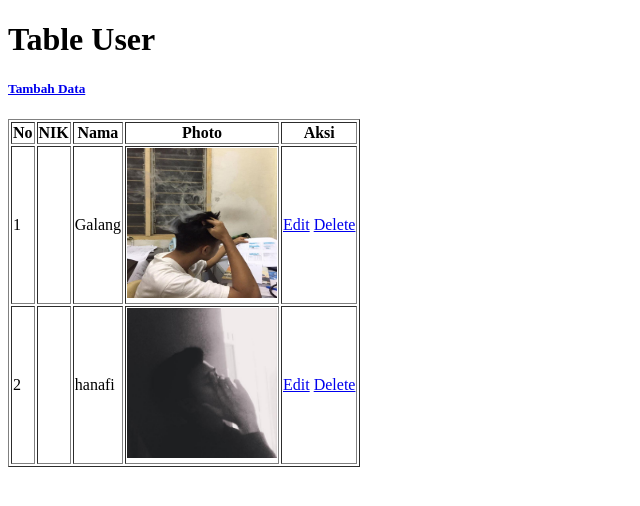
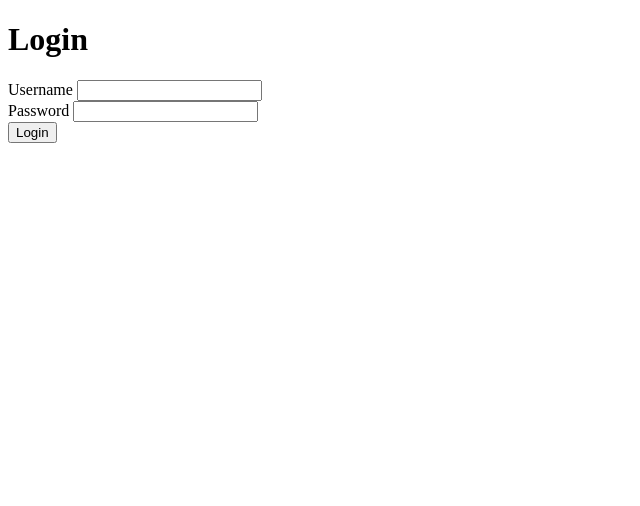
Before and after one commit to galanghanaf/mvc-php-native-framework, a PHP site: page /simple-mvc-php-native-framework/ in a window 1280 px wide. Shown: the top 506 px of the page, without its empty margins (0-640 px from the left). Run offline with PHP 8.4, Linux system fonts and the light colour scheme; data comes from the database, SQL or seed files in the repository; both versions use the stored data as it was after the commit; data that the repository does not hold is empty; some libraries are stand-ins or nearby versions.

Commit message:
update files

```diff
--- a/app/config/config.php
+++ b/app/config/config.php
@@ -1,5 +1,5 @@
 <?php
-define("BASE_URL", "http://localhost/php-mvc/");
+define("BASE_URL", "http://localhost/simple-mvc-php-native-framework/");
 define("DB_HOST", "localhost");
 define("DB_USER", "root");
 define("DB_PASS", "root");
--- /dev/null
+++ b/app/controllers/Auth.php
@@ -0,0 +1,69 @@
+<?php
+class Auth extends Controller
+{
+    public function __construct()
+    {
+        session_start();
+        if (isset($_SESSION["login"])) {
+            header("Location: " . BASE_URL . "home");
+        }
+    }
+
+    public function index()
+    {
+
+        if (isset($_POST["submit"])) {
+            global $conn;
+            $username = $_POST["username"];
+            $password = $_POST["password"];
+
+            // cek apakah username yang diinput ada atau tidak
+            $result = mysqli_query($conn, "SELECT * FROM users WHERE username = '$username'");
+
+            // cek username menggunakan mysqli_num_rows secara satu persatu
+            // apabila ada, maka akan bernilai 1
+            if (mysqli_num_rows($result) === 1) {
+
+                // mengecek password dari yang inputkan di $password,
+                // disamakan dengan password di database menggunakan $row
+                $user = mysqli_fetch_assoc($result);
+                if ($password == $user["password"]) {
+                    // set session
+                    $_SESSION["login"] = [
+                        'username' => $user["username"],
+                        'nama' => $user["nama"],
+                    ];
+
+                    // apabila sama/berhasil dialihkan ke index.php
+                    Message::set_message('Anda Berhasil Login!');
+                    header("Location: " . BASE_URL . "home");
+                    // kemudian dihentikan dengan exit, agar tidak mengeksekusi script setelah header
+                    exit();
+                }
+                Message::set_message('Password Anda Salah!');
+                header("Location: " . BASE_URL . "auth");
+            } else {
+                Message::set_message('Username Anda Salah!');
+                header("Location: " . BASE_URL . "auth");
+            }
+        } else {
+            $data['title'] = "Login";
+            $this->view('templates/header', $data);
+            $this->view('auth/index', $data);
+            $this->view('templates/footer');
+        }
+    }
+
+    public function _logout()
+    {
+        unset($_SESSION['login']);
+        $_SESSION = [];
+        session_unset();
+        session_destroy();
+
+        Message::set_message('Anda Berhasil Logout!');
+
+        header("Location: " . BASE_URL . "auth/index");
+        exit;
+    }
+}
--- a/app/controllers/Home.php
+++ b/app/controllers/Home.php
@@ -2,30 +2,39 @@
 
 class Home extends Controller
 {
+    public function __construct()
+    {
+        session_start();
+        if (!isset($_SESSION["login"])) {
+            header("Location: " . BASE_URL . "auth");
+            exit;
+        }
+    }
 
     public function index()
     {
         $data['title'] = "Home";
         $data["users"] = $this->model("HomeModel")->query("SELECT * FROM users");
+        $this->view('templates/header', $data);
         $this->view('home/index', $data);
+        $this->view('templates/footer');
     }
 
     public function insert_user()
     {
         if (isset($_POST["submit"])) {
-
-            // cek apakah data berhasil ditambahkan atau tidak
             if ($this->model('HomeModel')->insert_user($_POST) > 0) {
-                Message::set_message('Berhasil Ditambahkan!');
+                Message::set_message('Data Berhasil Ditambahkan!');
                 header("Location: " . BASE_URL . 'home');
             } else {
-                Message::set_message('Gagal Ditambahkan!');
+                Message::set_message('Data Gagal Ditambahkan!');
                 header("Location: " . BASE_URL . 'home/insert_user');
             }
         } else {
-
             $data['title'] = "Tambah Data User";
+            $this->view('templates/header', $data);
             $this->view('home/insert_user', $data);
+            $this->view('templates/footer');
         }
     }
 
@@ -33,19 +42,18 @@ class Home extends Controller
     {
         $data['title'] = "Edit User";
         $data["users"] = $this->model("HomeModel")->query("SELECT * FROM users WHERE id = $id");
+        $this->view('templates/header', $data);
         $this->view('home/edit_user', $data);
+        $this->view('templates/footer');
     }
     public function edit_user_action()
     {
         if (isset($_POST["submit"])) {
-
-            // cek apakah data berhasil ditambahkan atau tidak
             if ($this->model('HomeModel')->edit_user($_POST) > 0) {
-                unlink('public/img/' . $_POST['photo_lama']);
-                Message::set_message('Berhasil Diubah!');
+                Message::set_message('Data Berhasil Diubah!');
                 header("Location: " . BASE_URL . 'home');
             } else {
-                Message::set_message('Gagal Diubah!');
+                Message::set_message('Data Gagal Diubah!');
                 header("Location: " . BASE_URL . 'home/edit_user/' . $_POST['id']);
             }
         }
@@ -55,7 +63,7 @@ class Home extends Controller
     {
         unlink('public/img/' . $photo);
         $this->model("HomeModel")->delete_data('users', 'id', $where);
-        Message::set_message('Berhasil Dihapus!');
+        Message::set_message('Data Berhasil Dihapus!');
         header("Location: " . BASE_URL . 'home');
     }
 }
--- a/app/core/App.php
+++ b/app/core/App.php
@@ -2,11 +2,9 @@
 
 class App
 {
-
-    protected $controller = 'Home';
+    protected $controller = 'Auth';
     protected $method = 'index';
     protected $params = [];
-
 
     public function __construct()
     {
--- a/app/core/Message.php
+++ b/app/core/Message.php
@@ -14,7 +14,7 @@ class Message
         if (isset($_SESSION['message'])) {
             echo "
                 <script>
-                    alert('Data ". $_SESSION['message']['pesan'] . "');
+                    alert('". $_SESSION['message']['pesan'] . "');
                 </script>
                 ";
             unset($_SESSION['message']);
--- a/app/models/HomeModel.php
+++ b/app/models/HomeModel.php
@@ -2,8 +2,6 @@
 
 class HomeModel
 {
-
-
     public function query($query)
     {
         global $conn;
@@ -26,18 +24,20 @@ class HomeModel
     {
         global $conn;
 
-        $nik     = htmlspecialchars($data["nik"]);
         $nama    = htmlspecialchars($data["nama"]);
+        $username    = htmlspecialchars($data["username"]);
+        $password    = htmlspecialchars($data["password"]);
 
-        $photo = $this->uploud($nik);
+        $photo = $this->uploud($username);
         if (!$photo) {
             return false;
         }
 
         $query = "INSERT INTO users VALUES
                     (NULL,
-                    '$nik',
                     '$nama',
+                    '$username',
+                    '$password',
                     '$photo')";
         mysqli_query($conn, $query);
 
@@ -47,29 +47,27 @@ class HomeModel
     {
         global $conn;
 
-
-        // ambil data dari tiap elemen dalam form
         $id     = $data["id"];
-        $nik     = htmlspecialchars($data["nik"]);
         $nama    = htmlspecialchars($data["nama"]);
+        $username    = htmlspecialchars($data["username"]);
+        $password    = htmlspecialchars($data["password"]);
         $photo_lama    = htmlspecialchars($data["photo_lama"]);
 
-        // cek apakah user menguploud gambar atau tidak
         if ($_FILES['photo']['error'] === 4) {
             $photo = $photo_lama;
         } else {
-            $photo = $this->uploud($nik);
+            unlink('public/img/' . $photo_lama);
+            $photo = $this->uploud($username);
         }
 
-        // query insert data
         $query = "UPDATE users SET
-                    nik = '$nik',
                     nama = '$nama',
+                    username = '$username',
+                    password = '$password',
                     photo = '$photo'
                     WHERE id = '$id'";
         mysqli_query($conn, $query);
 
-        //cek
         return mysqli_affected_rows($conn);
     }
 
--- /dev/null
+++ b/app/views/auth/index.php
@@ -0,0 +1,13 @@
+<body>
+    <?= Message::show_message(); ?>
+    <h1><?= $data['title']; ?></h1>
+    <form action="<?= BASE_URL . 'auth'; ?>" method="POST" enctype="multipart/form-data">
+        <label for="username">Username</label>
+        <input type="text" name="username" id="username">
+        <br>
+        <label for="password">Password</label>
+        <input type="password" name="password" id="password">
+        <br>
+        <button type="submit" name="submit">Login</button>
+    </form>
+</body>
--- a/app/views/home/index.php
+++ b/app/views/home/index.php
@@ -1,21 +1,17 @@
-<!DOCTYPE html>
-<html lang="en">
-<head>
-    <meta charset="UTF-8">
-    <meta http-equiv="X-UA-Compatible" content="IE=edge">
-    <meta name="viewport" content="width=device-width, initial-scale=1.0">
-    <title>Document</title>
-</head>
 <body>
     <?= Message::show_message() ?>
+    <p>Selamat Datang, <?= $_SESSION['login']['nama'] ?></p>
+    <a href="<?= BASE_URL . 'auth/_logout'; ?>">Logout</a>
+    <br>
+    <br>
     <h1>Table User</h1>
     <h5><a href="<?= BASE_URL . 'home/insert_user'; ?>">Tambah Data</a></h5>
     <table border="1">
         <thead>
             <tr>
                 <th>No</th>
-                <th>NIK</th>
                 <th>Nama</th>
+                <th>Username</th>
                 <th>Photo</th>
                 <th>Aksi</th>
             </tr>
@@ -25,8 +21,8 @@
             <?php foreach($data['users'] as $user) : ?>
             <tr>
                 <td><?= $no++; ?></td>
-                <td><?= $user['nik']; ?></td>
                 <td><?= $user['nama']; ?></td>
+                <td><?= $user['username']; ?></td>
                 <td><img src="<?= BASE_URL . 'public/img/' . $user['photo']; ?>" alt="" width="150" height="150"></td>
                 <td>
                     <a href="<?= BASE_URL . 'home/edit_user/' . $user['id']; ?>">Edit</a>
@@ -37,4 +33,3 @@
         </tbody>
     </table>
 </body>
-</html>
--- /dev/null
+++ b/app/views/templates/footer.php
@@ -0,0 +1 @@
+</html>
--- /dev/null
+++ b/app/views/templates/header.php
@@ -0,0 +1,9 @@
+<!DOCTYPE html>
+<html lang="en">
+
+<head>
+    <meta charset="UTF-8">
+    <meta http-equiv="X-UA-Compatible" content="IE=edge">
+    <meta name="viewport" content="width=device-width, initial-scale=1.0">
+    <title><?= $data['title']; ?></title>
+</head>
--- a/index.php
+++ b/index.php
@@ -1,7 +1,4 @@
 <?php
-if (!session_id()) {
-    session_start();
-}
 
 require_once "app/init.php";
 
```
Also changed, not shown: app/core/Controller.php (+7 -3 lines), app/views/home/edit_user.php (+9 -15 lines), app/views/home/insert_user.php (+9 -15 lines), db_mvc.sql (added, +63 -0 lines), README.md, public/img/galang643c6bba24e94.jpg (added), public/img/hanafi643c74f9482e7.png (renamed from public/img/1234643c36ad1c9c6.png).
